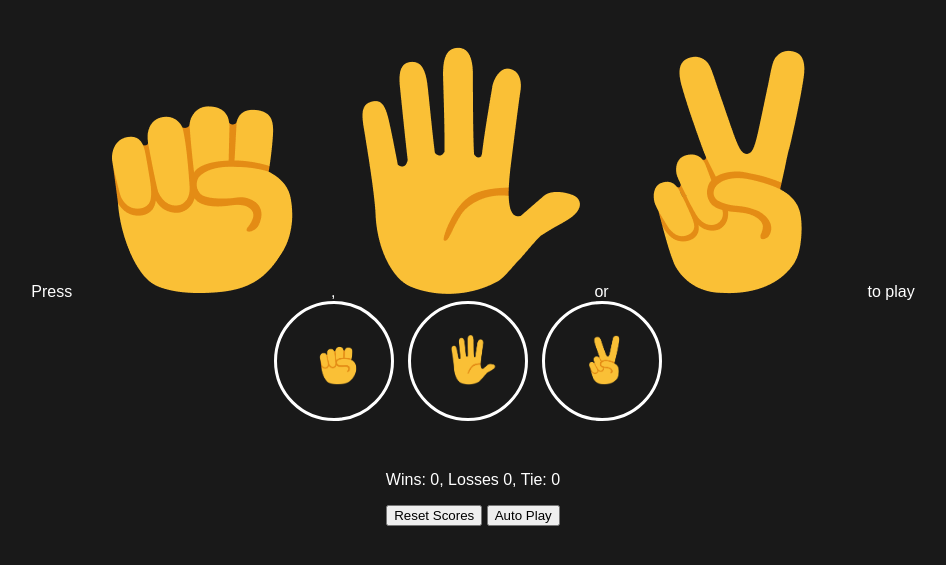
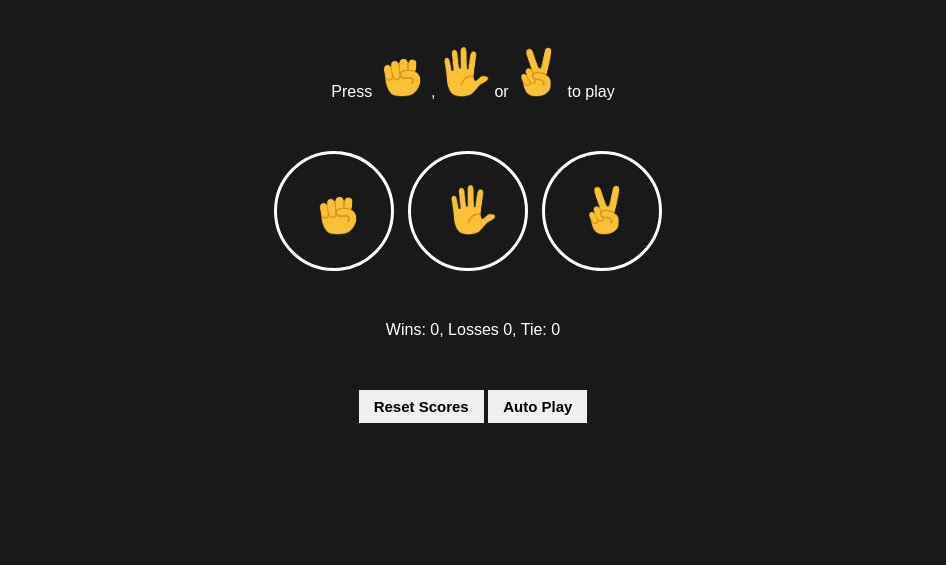
Before and after one commit to Soft-Nation-dev/Rock-Paper-Scissors-Game, a plain HTML site: page index.html in a window 1280 px wide. Shown: the part 87-652 px from the top of the page, without its empty margins (167-1113 px from the left). Drawn offline with Linux system fonts and the light colour scheme.

Commit message:
Update Rockpaperscissors.css

```diff
--- a/Rockpaperscissors.css
+++ b/Rockpaperscissors.css
@@ -37,7 +37,7 @@ body h1{
     margin-top: 50px;
 }
 
-.reset-button{
+.reset-buttonn, .autoplay-button{
     border: none;
     font-size: 15px;
     padding: 8px 15px;
@@ -45,3 +45,10 @@ body h1{
     font-weight: bold;
     margin-top: 35px;
 }
+
+.head-image{
+    height: 50px;
+}
+.head-div{
+    margin-bottom: 50px;
+}
```
